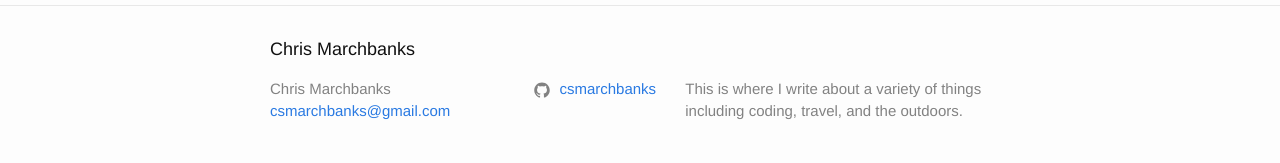
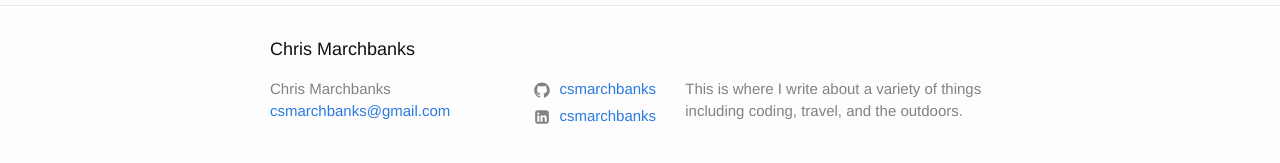
Before and after one commit to csmarchbanks/website, a Jekyll site: the page built from index.md, in a window 1280 px wide. Shown: the part 252-415 px from the top of the page. Built offline with Jekyll 4.4.1, drawn with Linux system fonts in a browser that asks for light colours.

Commit message:
Add linkedin

```diff
--- a/_config.yml
+++ b/_config.yml
@@ -22,6 +22,7 @@ baseurl: "" # the subpath of your site, e.g. /blog
 url: "https://chrismarchbanks.com"
 # twitter_username: jekyllrb
 github_username:  csmarchbanks
+linkedin_username: csmarchbanks
 google_analytics: UA-110572251-1
 
 # Build settings
--- a/_includes/footer.html
+++ b/_includes/footer.html
@@ -33,6 +33,12 @@
             {% include icon-twitter.html username=site.twitter_username %}
           </li>
           {% endif %}
+
+          {% if site.linkedin_username %}
+          <li>
+            {% include icon-linkedin.html username=site.linkedin_username %}
+          </li>
+          {% endif %}
         </ul>
       </div>
 
--- /dev/null
+++ b/_includes/icon-linkedin.html
@@ -0,0 +1 @@
+<a href="https://www.linkedin.com/in/{{ include.username }}"><span class="icon icon--linkedin">{% include icon-linkedin.svg %}</span><span class="username">{{ include.username }}</span></a>
```
Also changed, not shown: _includes/icon-linkedin.svg (added).
